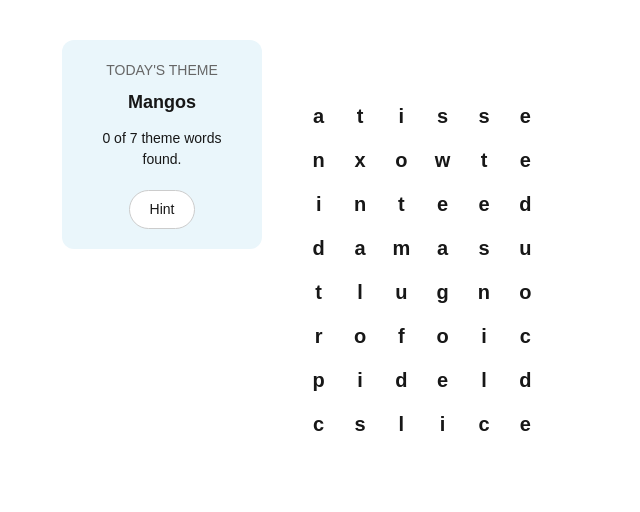
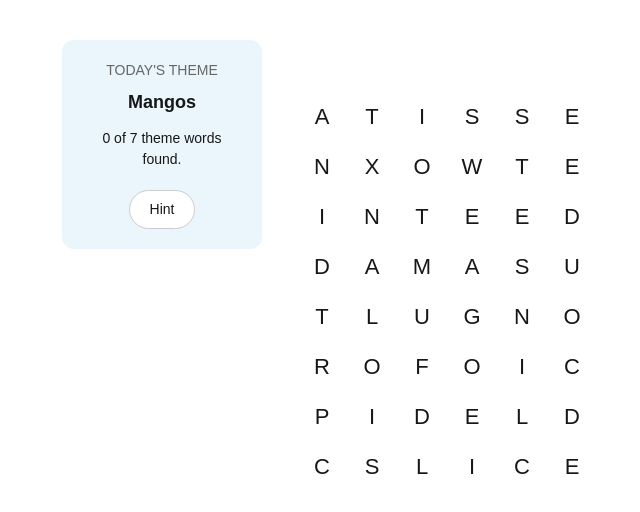
Before and after one commit to CaylinCat/mangodle, a Next.js app in the folder mangodle/: page /mands in a window 1280 px wide. Shown: the top 512 px of the page, without its empty margins (338-978 px from the left). Built offline with nearby package versions, Linux system fonts and the light colour scheme.

Commit message:
fixed circle and svg lines

```diff
--- a/mangodle/src/app/mands/page.module.css
+++ b/mangodle/src/app/mands/page.module.css
@@ -50,20 +50,23 @@
 .grid {
   display: flex;
   flex-direction: column;
-  gap: 4px;
+  gap: 10px;
+  position: relative;
 }
 
 .gridRow {
   display: flex;
-  gap: 8px;
+  gap: 10px;
 }
 
 .cell {
   width: 40px;
-  height: 40px;
-  font-size: 20px;
-  font-weight: bold;
+  height: 20px;
+  font-size: 22px;
+  font-weight: normal;
   display: flex;
+  position: relative;
+  z-index: 10;
   align-items: center;
   justify-content: center;
   background-color: white;
@@ -71,6 +74,8 @@
   border-radius: 50%;
   cursor: pointer;
   transition: background-color 0.2s, border-color 0.2s;
+  /* margin: 2px; */
+  aspect-ratio: 1 / 1;
 }
 
 /* .cell.foundSpanagram {
@@ -143,14 +148,6 @@
   align-items: center;
 }
 
-/* Add a container for the grid to use relative positioning */
-.grid {
-  display: flex;
-  flex-direction: column;
-  gap: 4px;
-  position: relative; /* for absolute positioning connection lines */
-}
-
 /* Connecting line between selected adjacent cells */
 .connection-line {
   position: absolute;
@@ -219,12 +216,6 @@
   animation: trace 0.2s ease;
 }
 
-/* z-index layering for cells to be above lines */
-.cell {
-  position: relative;
-  z-index: 10;
-}
-
 /* Make sure SVG overlay is positioned absolutely and on top of grid */
 .svgOverlay {
   position: absolute;
--- a/mangodle/src/app/mands/page.tsx
+++ b/mangodle/src/app/mands/page.tsx
@@ -4,14 +4,14 @@ import { useState, useEffect } from 'react';
 import styles from './page.module.css';
 
 const GRID = [
-    ['a', 't', 'i', 's', 's', 'e'],
-    ['n', 'x', 'o', 'w', 't', 'e'],
-    ['i', 'n', 't', 'e', 'e', 'd'],
-    ['d', 'a', 'm', 'a', 's', 'u'],
-    ['t', 'l', 'u', 'g', 'n', 'o'],
-    ['r', 'o', 'f', 'o', 'i', 'c'],
-    ['p', 'i', 'd', 'e', 'l', 'd'],
-    ['c', 's', 'l', 'i', 'c', 'e'],
+    ['A', 'T', 'I', 'S', 'S', 'E'],
+    ['N', 'X', 'O', 'W', 'T', 'E'],
+    ['I', 'N', 'T', 'E', 'E', 'D'],
+    ['D', 'A', 'M', 'A', 'S', 'U'],
+    ['T', 'L', 'U', 'G', 'N', 'O'],
+    ['R', 'O', 'F', 'O', 'I', 'C'],
+    ['P', 'I', 'D', 'E', 'L', 'D'],
+    ['C', 'S', 'L', 'I', 'C', 'E'],
 ];
 
 const WORDS = [
@@ -89,9 +89,12 @@ export default function MangoStrands() {
     };
 
     const cellSize = 40;
-    const gapX = 0; // horizontal gap between cells (from CSS)
-    const gapY = 4; // vertical gap between rows (from CSS)
+    const gapX = 10; //horizontal gap between cells
+    const gapY = 10; //vertical gap between cells
     const cellCenterOffset = cellSize / 2;
+    const svgWidth = GRID[0].length * cellSize + (GRID[0].length - 1) * gapX;
+    const svgHeight = GRID.length * cellSize + (GRID.length - 1) * gapY;
+
 
     const renderLines = (path: { row: number; col: number }[], animate: boolean) => {
         if (path.length < 2) return null;
@@ -153,8 +156,10 @@ export default function MangoStrands() {
                     {/* SVG overlay for tracing lines */}
                     <svg
                         className={styles.svgOverlay}
-                        width={cellSize * GRID[0].length}
-                        height={cellSize * GRID.length}
+                        // width={cellSize * GRID[0].length}
+                        // height={cellSize * GRID.length}
+                        width={svgWidth}
+                        height={svgHeight}
                     >
                         {/* Lines for current selection (animated) */}
                         {renderLines(selected, true)}
@@ -176,7 +181,7 @@ export default function MangoStrands() {
                                     className={`${styles.cell} ${getCellStyle(rowIndex, colIndex)}`}
                                     onMouseDown={() => handleMouseDown(rowIndex, colIndex)}
                                     onMouseEnter={(e) => e.buttons === 1 && handleMouseEnter(rowIndex, colIndex)}
-                                    style={{ width: cellSize, height: cellSize, lineHeight: `${cellSize}px` }}
+                                    style={{ width: cellSize, height: cellSize }}
                                 >
                                     {letter}
                                 </div>
```
